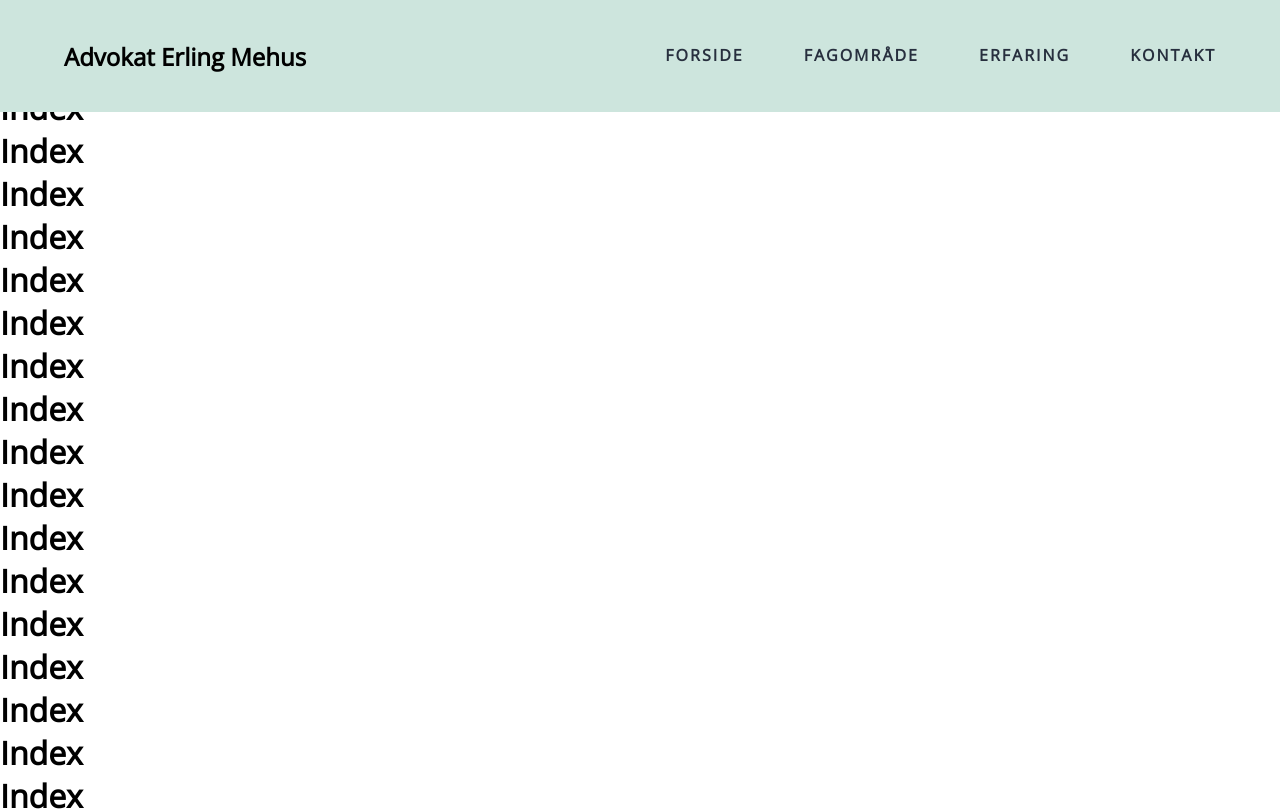
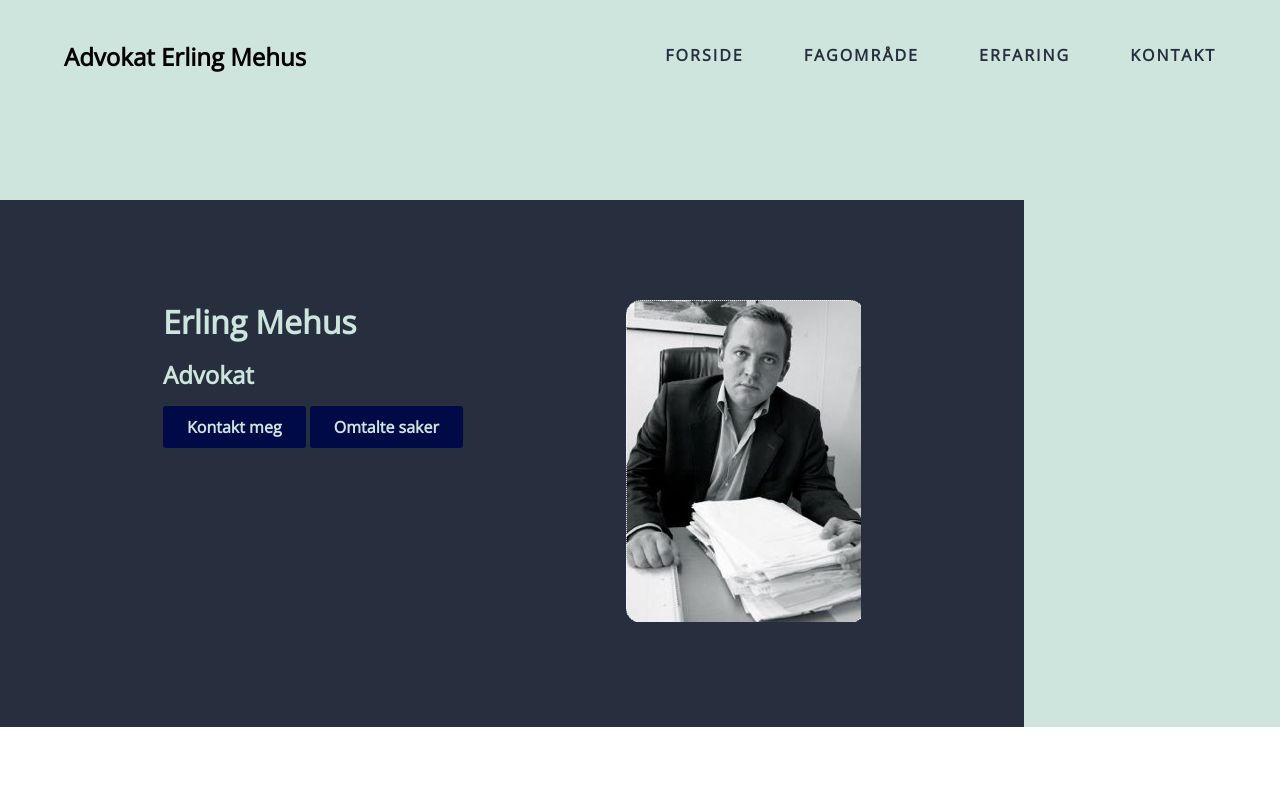
Before and after one commit to maf256/advokatmehus, a Next.js app: page / in a window 1280 px wide. Shown: the top 811 px of the page. Built offline with nearby package versions, Linux system fonts and the light colour scheme.

Commit message:
working on Header

```diff
--- /dev/null
+++ b/components/Header/Header.js
@@ -0,0 +1,97 @@
+import React from "react";
+import styled from "styled-components"
+import Image from 'next/image'
+import ImgUrl from '../common/img/Erling Mehus.png'
+
+export default function Header() {
+  return <HeaderContainer>
+    <Container>
+      <TextContainer>
+        <h1>Erling Mehus</h1>
+        <h2>Advokat</h2>
+        <ButtonDiv>
+          <Button>Kontakt meg</Button>
+          <Button>Omtalte saker</Button>
+        </ButtonDiv>
+      </TextContainer>
+      <ImgContainer>
+        <Image
+          src= {ImgUrl}
+          alt="Erling Mehus"
+          loading="lazy"
+          placeholder="blur"
+          objectFit="content"
+        />
+      </ImgContainer>
+
+    </Container>
+  </HeaderContainer>;
+}
+
+const HeaderContainer = styled.header`
+    background: #cde5dd;
+    padding-top: 200px;
+
+`
+
+const Container = styled.div`
+  background: #272F3E;
+  color: #cde5dd;
+  padding: 100px 0px;
+
+  @media (min-width: 900px) {
+    width: 80vw;
+    display: flex;
+    justify-content: space-evenly;
+
+  }
+  @media (max-width: 900px) {
+    width: 100vw;
+    display: flex;
+    flex-direction: column;
+    justify-content: center;
+    align-items: center;
+
+  }
+
+`
+
+const ImgContainer = styled.div`
+  border-radius: 10px;
+`
+
+const TextContainer = styled.div`
+  min-width: 300px;
+  h1 {
+    padding-bottom: 15px;;
+  }
+  h2 {
+    padding-bottom: 15px;
+  }
+  div {
+    padding-bottom: 15px;
+    display: flex;;
+    justify-content: space-between;
+  }
+`
+
+const Button = styled.button`
+  display: inline-block;
+  outline: none;
+  cursor: pointer;
+  font-weight: 600;
+  border-radius: 3px;
+  padding: 12px 24px;
+  border: 0;
+  color: #cde5dd;
+  background: #000a47;
+  line-height: 1.15;
+  font-size: 16px;
+  :hover {
+      transition: all .1s ease;
+      box-shadow: 0 0 0 0 #cde5dd, 0 0 0 3px #cde5dd;
+  }
+
+`
+
+const ButtonDiv = styled.div``
--- a/components/navbar/RightNav.js
+++ b/components/navbar/RightNav.js
@@ -49,7 +49,7 @@ const Ul = styled.ul`
         padding-top: 6rem;
         transition: transform 0.3s ease-in-out;
         a {
-            color: ${({ hamIsOn }) => hamIsOn ? '#FFE9B1' : "#112B3C"};
+            color: #FFE9B1;
             letter-spacing: 2px;
             font-size: 20px;
         }
--- a/pages/index.js
+++ b/pages/index.js
@@ -1,4 +1,5 @@
 import Head from 'next/head'
+import Header from '../components/Header/Header'
 
 export default function Home() {
 
@@ -10,37 +11,7 @@ export default function Home() {
         <meta name="description" content="Generated by create next app" />
       </Head>
       <main>
-        <h1>Index</h1>
-        <h1>Index</h1>
-        <h1>Index</h1>
-        <h1>Index</h1>
-        <h1>Index</h1>
-        <h1>Index</h1>
-
-        <h1>Index</h1>
-        <h1>Index</h1>
-        <h1>Index</h1>
-        <h1>Index</h1>
-        <h1>Index</h1>
-        <h1>Index</h1>
-        <h1>Index</h1>
-        <h1>Index</h1>
-        <h1>Index</h1>
-        <h1>Index</h1>
-        <h1>Index</h1>
-        <h1>Index</h1>
-        <h1>Index</h1>
-        <h1>Index</h1>
-        <h1>Index</h1>
-        <h1>Index</h1>
-        <h1>Index</h1>
-        <h1>Index</h1>
-        <h1>Index</h1>
-        <h1>Index</h1>
-        <h1>Index</h1>
-        <h1>Index</h1>
-        <h1>Index</h1>
-        <h1>Index</h1>
+      <Header />
       </main>
     </>
   )
```
Also changed, not shown: components/common/img/Erling Mehus.png (added).
